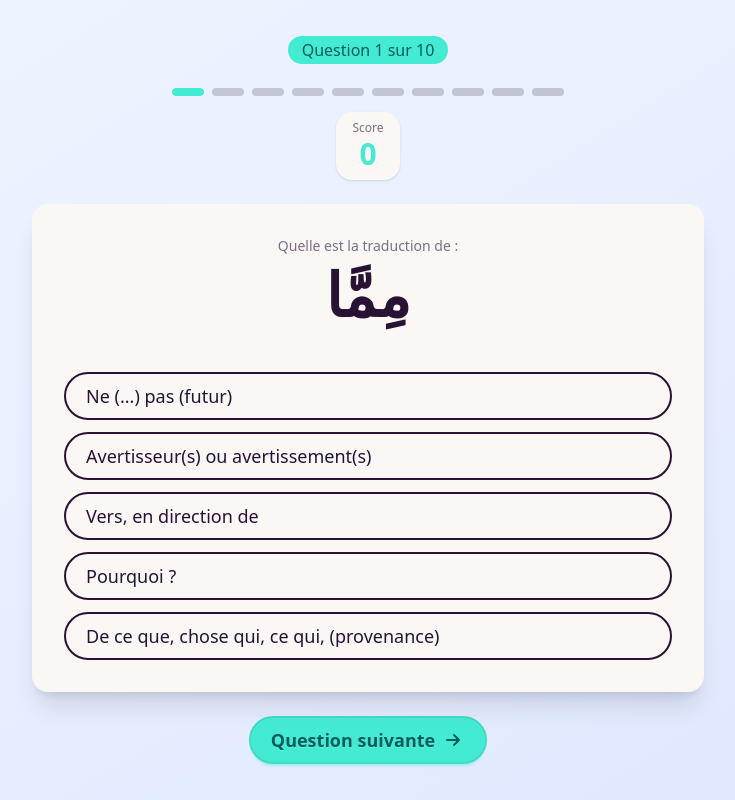
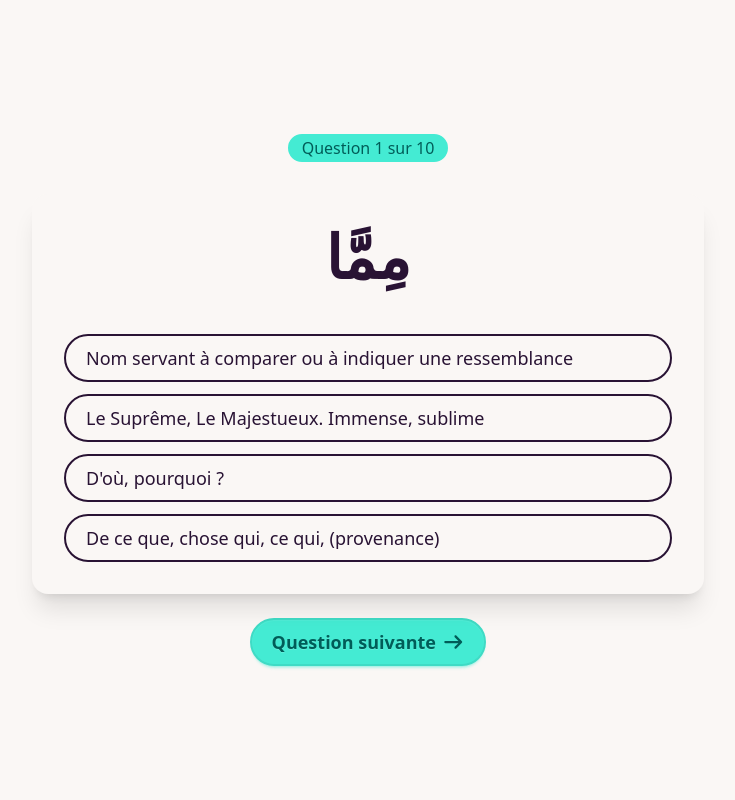
Before and after one commit to ShanAZIZ/mots-du-coran, a React (Vite) app: page /quizz in a window 1280 px wide. Shown: the whole page, without its empty margins (272-1007 px from the left). Built offline with nearby package versions, Linux system fonts and the light colour scheme.

Commit message:
fix: small fixes

```diff
--- a/src/components/QuizQuestionCard.tsx
+++ b/src/components/QuizQuestionCard.tsx
@@ -1,6 +1,8 @@
 import { useState } from "react";
 import type { QuizQuestion } from "../type";
 import { QuizPropositionButton } from "./QuizPropositionButton";
+import { FontAwesomeIcon } from "@fortawesome/react-fontawesome";
+import { faCircleCheck, faCircleXmark } from "@fortawesome/free-solid-svg-icons";
 
 export const QuizQuestionCard = ({
   question,
@@ -28,9 +30,6 @@ export const QuizQuestionCard = ({
     <div className="card bg-base-100 shadow-xl w-full max-w-2xl mx-4">
       <div className="card-body p-4 md:p-6 lg:p-8">
         <div className="mb-6 md:mb-8 text-center">
-          <p className="text-xs md:text-sm text-base-content/60 mb-2">
-            Quelle est la traduction de :
-          </p>
           <h2
             className="text-4xl md:text-5xl lg:text-6xl font-bold mb-2"
             dir="rtl"
@@ -55,36 +54,12 @@ export const QuizQuestionCard = ({
           <div className="mt-4 md:mt-6 text-center">
             {question.propositions[selectedProposition!].isValidAnswer ? (
               <div className="alert alert-success">
-                <svg
-                  xmlns="http://www.w3.org/2000/svg"
-                  className="stroke-current shrink-0 h-6 w-6"
-                  fill="none"
-                  viewBox="0 0 24 24"
-                >
-                  <path
-                    strokeLinecap="round"
-                    strokeLinejoin="round"
-                    strokeWidth="2"
-                    d="M9 12l2 2 4-4m6 2a9 9 0 11-18 0 9 9 0 0118 0z"
-                  />
-                </svg>
+                <FontAwesomeIcon icon={faCircleCheck} />
                 <span className="font-semibold">Correct !</span>
               </div>
             ) : (
               <div className="alert alert-error">
-                <svg
-                  xmlns="http://www.w3.org/2000/svg"
-                  className="stroke-current shrink-0 h-6 w-6"
-                  fill="none"
-                  viewBox="0 0 24 24"
-                >
-                  <path
-                    strokeLinecap="round"
-                    strokeLinejoin="round"
-                    strokeWidth="2"
-                    d="M10 14l2-2m0 0l2-2m-2 2l-2-2m2 2l2 2m7-2a9 9 0 11-18 0 9 9 0 0118 0z"
-                  />
-                </svg>
+                <FontAwesomeIcon icon={faCircleXmark} />
                 <span className="text-sm md:text-base">
                   Faux ! La bonne réponse est :{" "}
                   <strong>
--- a/src/pages/QuizPage.tsx
+++ b/src/pages/QuizPage.tsx
@@ -3,6 +3,9 @@ import type { Quiz } from "../type";
 import { getQuiz } from "../service/quiz-service";
 import { arabicWords } from "../data/data";
 import { QuizQuestionCard } from "../components/QuizQuestionCard";
+import { FontAwesomeIcon } from "@fortawesome/react-fontawesome";
+import { faArrowRight } from "@fortawesome/free-solid-svg-icons";
+import { Link } from "react-router";
 
 export const QuizPage = () => {
   const [quiz, setQuiz] = useState<Quiz | null>(null);
@@ -22,7 +25,6 @@ export const QuizPage = () => {
 
   const handleNextQuestion = () => {
     if (!quiz) return;
-
     if (currentQuestionIndex < quiz.questions.length - 1) {
       setCurrentQuestionIndex(currentQuestionIndex + 1);
     } else {
@@ -30,15 +32,9 @@ export const QuizPage = () => {
     }
   };
 
-  const handleRestartQuiz = () => {
-    setCurrentQuestionIndex(0);
-    setScore(0);
-    setIsQuizComplete(false);
-  };
-
   if (!quiz) {
     return (
-      <div className="min-h-screen bg-gradient-to-br from-blue-50 to-indigo-100 flex items-center justify-center p-4">
+      <div className="min-h-screen flex items-center justify-center p-4">
         <div className="loading loading-spinner loading-lg text-primary"></div>
         <p className="text-lg md:text-xl ml-4">Chargement du quiz...</p>
       </div>
@@ -47,31 +43,32 @@ export const QuizPage = () => {
 
   if (isQuizComplete) {
     return (
-      <div className="min-h-screen bg-gradient-to-br from-blue-50 to-indigo-100 flex items-center justify-center p-4">
+      <div className="min-h-screen flex items-center justify-center p-4">
         <div className="card bg-base-100 shadow-xl max-w-md w-full mx-4">
           <div className="card-body text-center p-6 md:p-8">
-            <h2 className="card-title text-2xl md:text-3xl font-bold justify-center mb-4">Quiz terminé !</h2>
+            <h2 className="card-title text-2xl md:text-3xl font-bold justify-center mb-4">
+              Quiz terminé !
+            </h2>
             <p className="text-5xl md:text-6xl mb-6">🎉</p>
             <div className="stats shadow">
               <div className="stat place-items-center">
                 <div className="stat-title">Votre score</div>
-                <div className="stat-value text-primary">{score} / {quiz.questions.length}</div>
+                <div className="stat-value text-primary">
+                  {score} / {quiz.questions.length}
+                </div>
                 <div className="stat-desc">
                   {score === quiz.questions.length
                     ? "Parfait !"
                     : score >= quiz.questions.length / 2
-                    ? "Bien joué !"
-                    : "Continuez à pratiquer !"}
+                      ? "Bien joué !"
+                      : "Continuez à pratiquer !"}
                 </div>
               </div>
             </div>
             <div className="card-actions justify-center mt-6">
-              <button
-                onClick={handleRestartQuiz}
-                className="btn btn-primary btn-lg"
-              >
-                Recommencer
-              </button>
+              <Link to={"/"} className="btn btn-primary btn-lg">
+                Terminer
+              </Link>
             </div>
           </div>
         </div>
@@ -80,28 +77,10 @@ export const QuizPage = () => {
   }
 
   return (
-    <div className="min-h-screen bg-gradient-to-br from-blue-50 to-indigo-100 flex flex-col items-center justify-center p-4">
+    <div className="min-h-screen flex flex-col items-center justify-center p-4">
       <div className="mb-4 md:mb-6 text-center w-full">
         <div className="badge badge-lg badge-primary mb-2">
           Question {currentQuestionIndex + 1} sur {quiz.questions.length}
-        </div>
-
-        <div className="flex gap-1.5 md:gap-2 justify-center px-4 my-4">
-          {quiz.questions.map((_, index) => (
-            <progress
-              key={index}
-              className={`progress ${index <= currentQuestionIndex ? 'progress-primary' : 'progress-base-200'} w-6 md:w-8`}
-              value={index <= currentQuestionIndex ? 100 : 0}
-              max="100"
-            />
-          ))}
-        </div>
-
-        <div className="stats shadow bg-base-100">
-          <div className="stat place-items-center py-2 px-4">
-            <div className="stat-title text-xs">Score</div>
-            <div className="stat-value text-2xl md:text-3xl text-primary">{score}</div>
-          </div>
         </div>
       </div>
 
@@ -115,10 +94,10 @@ export const QuizPage = () => {
         onClick={handleNextQuestion}
         className="btn btn-primary btn-lg mt-4 md:mt-6"
       >
-        {currentQuestionIndex < quiz.questions.length - 1 ? "Question suivante" : "Terminer"}
-        <svg xmlns="http://www.w3.org/2000/svg" className="h-6 w-6" fill="none" viewBox="0 0 24 24" stroke="currentColor">
-          <path strokeLinecap="round" strokeLinejoin="round" strokeWidth={2} d="M13 7l5 5m0 0l-5 5m5-5H6" />
-        </svg>
+        {currentQuestionIndex < quiz.questions.length - 1
+          ? "Question suivante"
+          : "Terminer"}
+        <FontAwesomeIcon icon={faArrowRight} />
       </button>
     </div>
   );
--- a/src/service/quiz-service.ts
+++ b/src/service/quiz-service.ts
@@ -25,7 +25,7 @@ const getQuizQuestion = (
   propositionCount: number = 3,
 ): QuizQuestion => {
   const propositionWords: ArabicWord[] = [];
-  while (propositionWords.length <= propositionCount) {
+  while (propositionWords.length < propositionCount) {
     const word = getRandomWord(allWords);
     const wordIsValidProposition =
       !propositionWords.some((w) => w.arabicWord === word.arabicWord) &&
```
